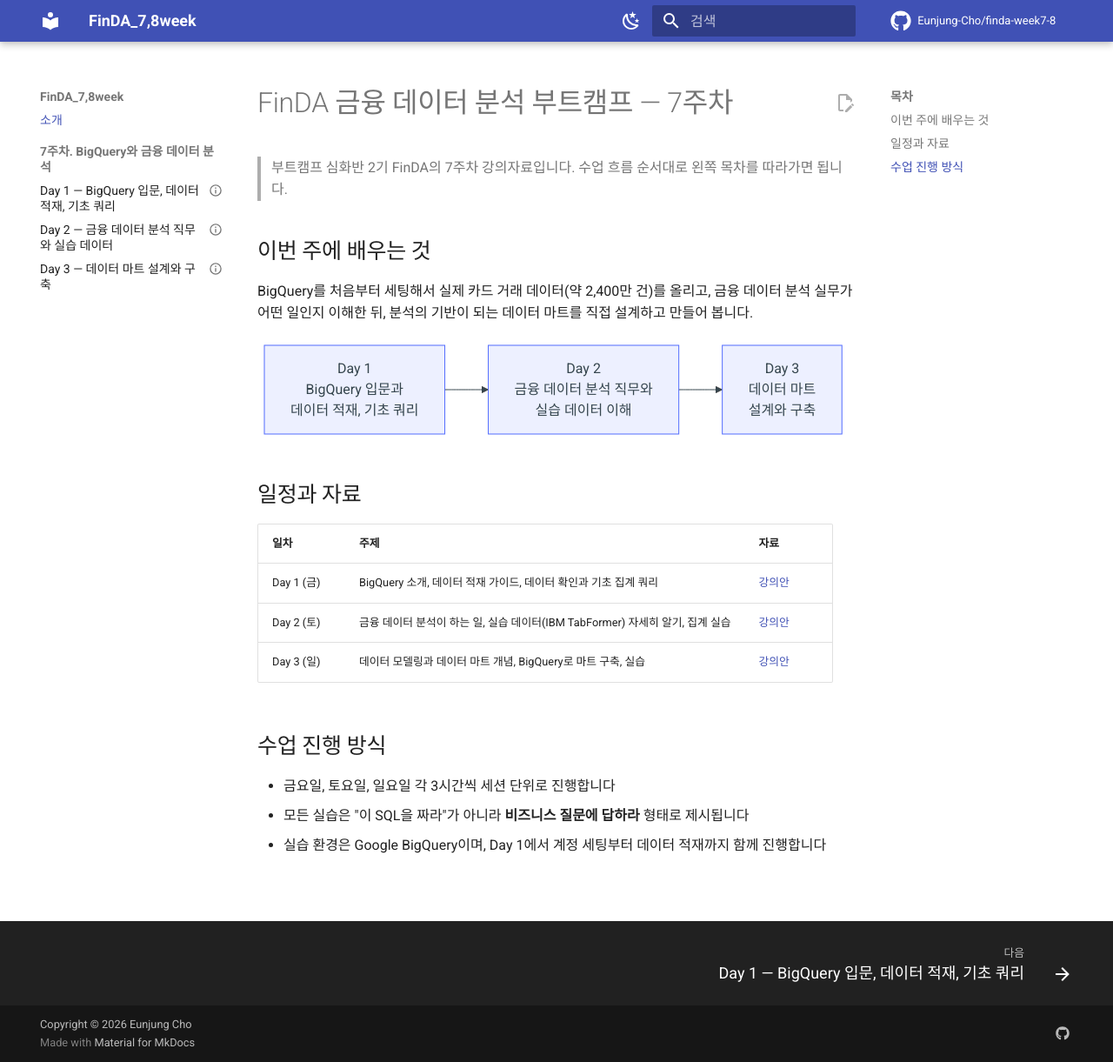
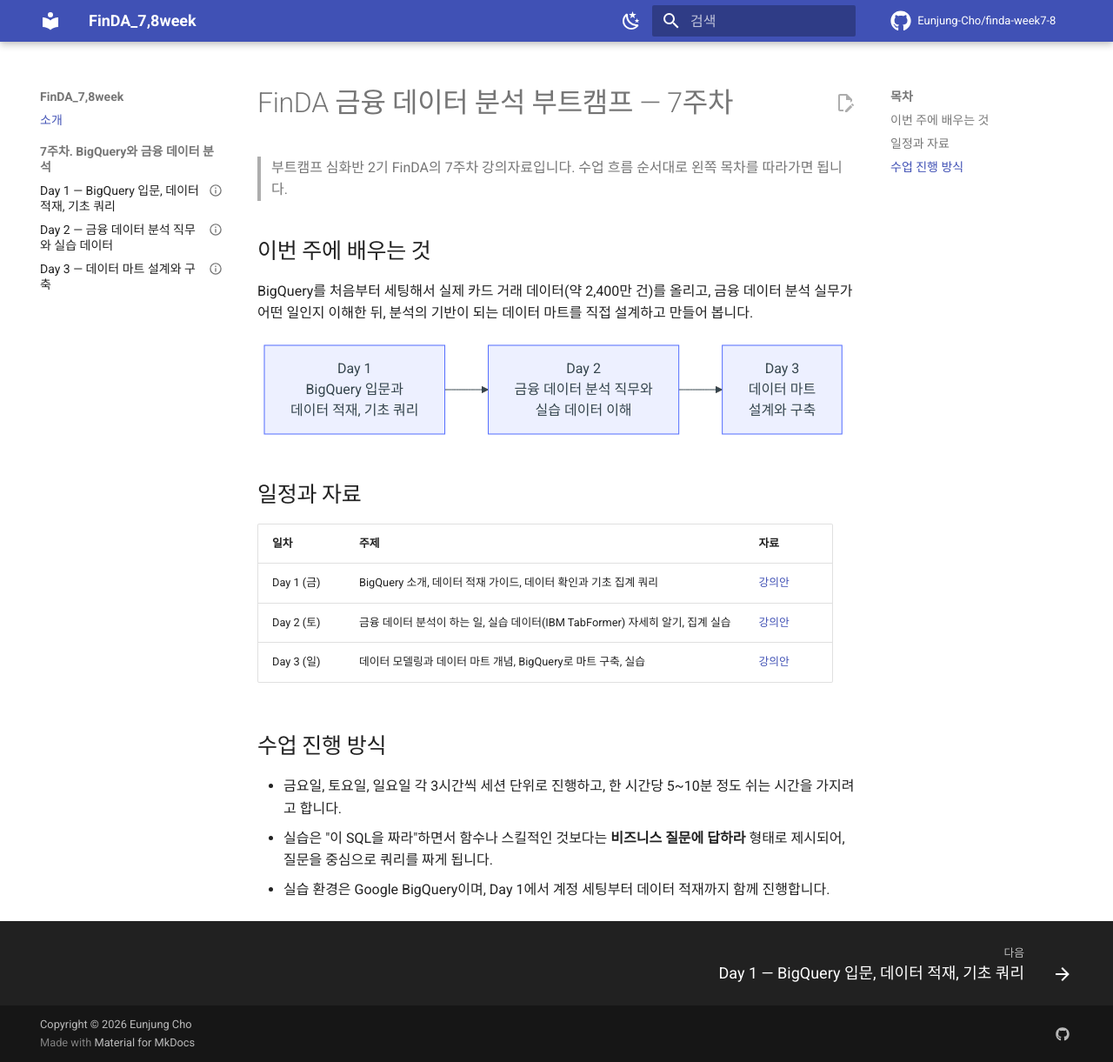
Before and after one commit to Eunjung-Cho/finda-week7-8, an MkDocs documentation site: the page built from docs/index.md, in a window 1280 px wide and 1221 px high. Shown: the whole window at 87% size. Built offline with MkDocs 1.6.1 and Material for MkDocs 9.7.7, drawn with Linux system fonts in a browser that asks for light colours; comment, search, counter and statistics services are not loaded.

Commit message:
change index

```diff
--- a/docs/index.md
+++ b/docs/index.md
@@ -23,6 +23,6 @@ flowchart LR
 
 ## 수업 진행 방식
 
-- 금요일, 토요일, 일요일 각 3시간씩 세션 단위로 진행합니다
-- 모든 실습은 "이 SQL을 짜라"가 아니라 **비즈니스 질문에 답하라** 형태로 제시됩니다
-- 실습 환경은 Google BigQuery이며, Day 1에서 계정 세팅부터 데이터 적재까지 함께 진행합니다
+- 금요일, 토요일, 일요일 각 3시간씩 세션 단위로 진행하고, 한 시간당 5~10분 정도 쉬는 시간을 가지려고 합니다.
+- 실습은 "이 SQL을 짜라"하면서 함수나 스킬적인 것보다는 **비즈니스 질문에 답하라** 형태로 제시되어, 질문을 중심으로 쿼리를 짜게 됩니다.
+- 실습 환경은 Google BigQuery이며, Day 1에서 계정 세팅부터 데이터 적재까지 함께 진행합니다.
```
